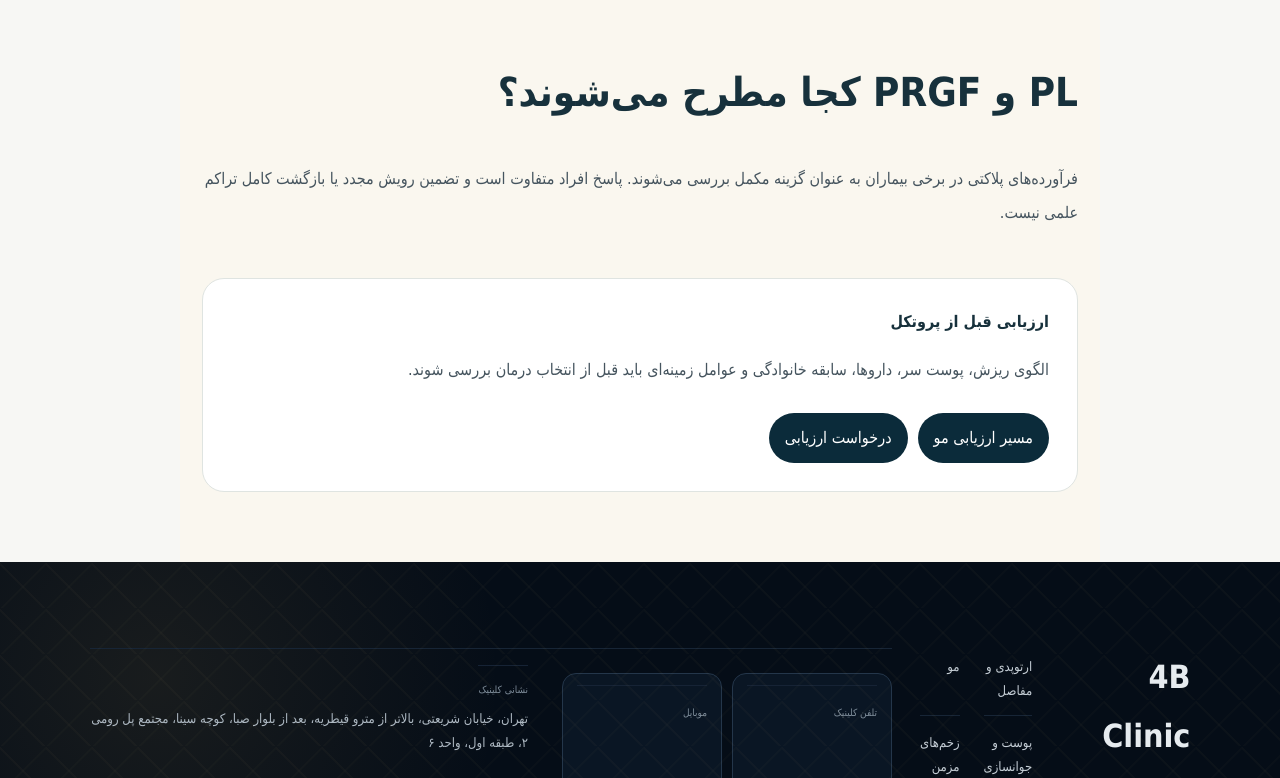
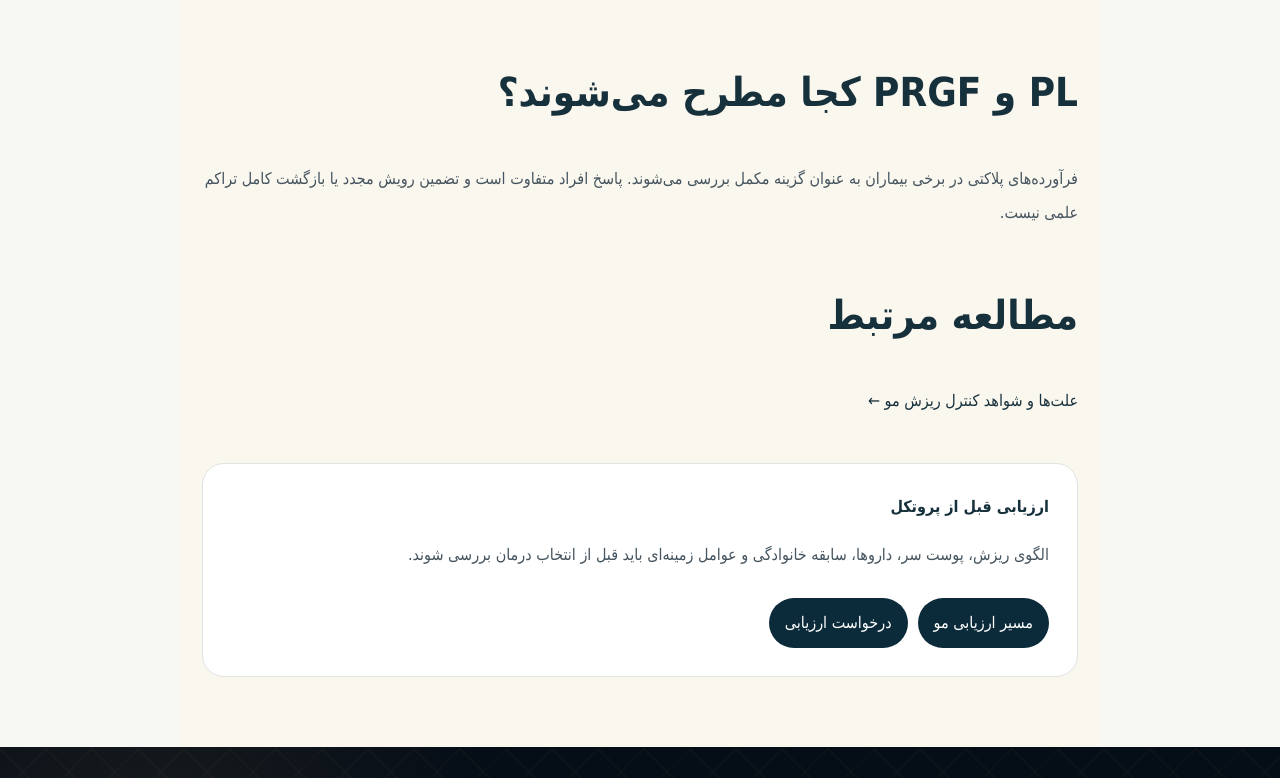
Before and after one commit to kianariai-alt/4B-Clinic-Web, a SvelteKit app: page /hair/non-surgical-hair-loss in a window 1280 px wide. Shown: the part 1170-1948 px from the top of the page. Built offline with nearby package versions, Linux system fonts and the light colour scheme.

Commit message:
seo: connect patient intent pages to evidence articles

```diff
--- a/src/routes/hair/non-surgical-hair-loss/+page.svelte
+++ b/src/routes/hair/non-surgical-hair-loss/+page.svelte
@@ -6,5 +6,5 @@
 <svelte:head><title>درمان ریزش مو بدون جراحی | 4B Clinic تهران</title><meta name="description" content="گزینه‌های درمان ریزش مو بدون جراحی؛ از درمان علت و روش‌های استاندارد تا PL و PRGF در بیماران منتخب، با انتظارات واقع‌بینانه." /><link rel="canonical" href="https://4b-clinic.com/hair/non-surgical-hair-loss" />  <meta property="og:url" content="https://4b-clinic.com/hair/non-surgical-hair-loss" />
   {@html serializeJsonLd([seoPage, seoBreadcrumb])}
 </svelte:head>
-<article class="guide"><header><a href="/hair">مرکز ارزیابی مو 4B ←</a><h1>درمان ریزش مو بدون جراحی؛ چه گزینه‌هایی وجود دارد؟</h1><p>هدف درمان می‌تواند کاهش سرعت ریزش، حفظ فولیکول‌های موجود و در برخی بیماران بهبود تراکم یا ضخامت باشد. نتیجه به علت و مرحله ریزش وابسته است.</p></header><main><section><h2>درمان از تشخیص شروع می‌شود</h2><p>الگوی ریزش، مینیاتوریزاسیون فولیکول، وضعیت پوست سر و عوامل زمینه‌ای تعیین می‌کنند چه درمانی منطقی است.</p></section><section><h2>درمان‌های استاندارد چه جایگاهی دارند؟</h2><p>درمان‌های دارویی و مراقبتی دارای اندیکاسیون مشخص‌اند و بر اساس جنسیت، شرایط پزشکی و نوع ریزش انتخاب می‌شوند. درمان اتولوگ نباید جای درمان مؤثر و مناسب را صرفاً به دلیل جذابیت فناوری بگیرد.</p></section><section><h2>PL و PRGF کجا مطرح می‌شوند؟</h2><p>فرآورده‌های پلاکتی در برخی بیماران به عنوان گزینه مکمل بررسی می‌شوند. پاسخ افراد متفاوت است و تضمین رویش مجدد یا بازگشت کامل تراکم علمی نیست.</p></section><aside><strong>ارزیابی قبل از پروتکل</strong><p>الگوی ریزش، پوست سر، داروها، سابقه خانوادگی و عوامل زمینه‌ای باید قبل از انتخاب درمان بررسی شوند.</p><a href="/hair">مسیر ارزیابی مو</a><a href="/contact">درخواست ارزیابی</a></aside></main></article>
+<article class="guide"><header><a href="/hair">مرکز ارزیابی مو 4B ←</a><h1>درمان ریزش مو بدون جراحی؛ چه گزینه‌هایی وجود دارد؟</h1><p>هدف درمان می‌تواند کاهش سرعت ریزش، حفظ فولیکول‌های موجود و در برخی بیماران بهبود تراکم یا ضخامت باشد. نتیجه به علت و مرحله ریزش وابسته است.</p></header><main><section><h2>درمان از تشخیص شروع می‌شود</h2><p>الگوی ریزش، مینیاتوریزاسیون فولیکول، وضعیت پوست سر و عوامل زمینه‌ای تعیین می‌کنند چه درمانی منطقی است.</p></section><section><h2>درمان‌های استاندارد چه جایگاهی دارند؟</h2><p>درمان‌های دارویی و مراقبتی دارای اندیکاسیون مشخص‌اند و بر اساس جنسیت، شرایط پزشکی و نوع ریزش انتخاب می‌شوند. درمان اتولوگ نباید جای درمان مؤثر و مناسب را صرفاً به دلیل جذابیت فناوری بگیرد.</p></section><section><h2>PL و PRGF کجا مطرح می‌شوند؟</h2><p>فرآورده‌های پلاکتی در برخی بیماران به عنوان گزینه مکمل بررسی می‌شوند. پاسخ افراد متفاوت است و تضمین رویش مجدد یا بازگشت کامل تراکم علمی نیست.</p></section><section class="evidence-links"><h2>مطالعه مرتبط</h2><a href="/articles/hair-loss-control">علت‌ها و شواهد کنترل ریزش مو ←</a></section><aside><strong>ارزیابی قبل از پروتکل</strong><p>الگوی ریزش، پوست سر، داروها، سابقه خانوادگی و عوامل زمینه‌ای باید قبل از انتخاب درمان بررسی شوند.</p><a href="/hair">مسیر ارزیابی مو</a><a href="/contact">درخواست ارزیابی</a></aside></main></article>
 <style>.guide{background:#f7f7f4;color:#17313c}.guide header{padding:130px max(22px,8vw) 70px;background:linear-gradient(135deg,#07172b,#12385f);color:#fff}.guide header a{color:#ddc287;text-decoration:none;font-weight:900}.guide h1{font-size:clamp(38px,6vw,70px);line-height:1.4;max-width:1000px}.guide header p{font-size:18px;line-height:2;color:#d5dee6;max-width:850px}.guide main{max-width:920px;margin:auto;padding:70px 22px}.guide section{margin-bottom:48px}.guide h2{font-size:clamp(26px,4vw,40px)}.guide p{line-height:2.15;color:#45545e}.guide aside{padding:28px;border-radius:22px;background:#fff;border:1px solid #dfe4e1}.guide aside a{display:inline-block;margin:10px 0 0 10px;padding:10px 16px;border-radius:999px;background:#0b2b3a;color:#fff;text-decoration:none}</style>
```
